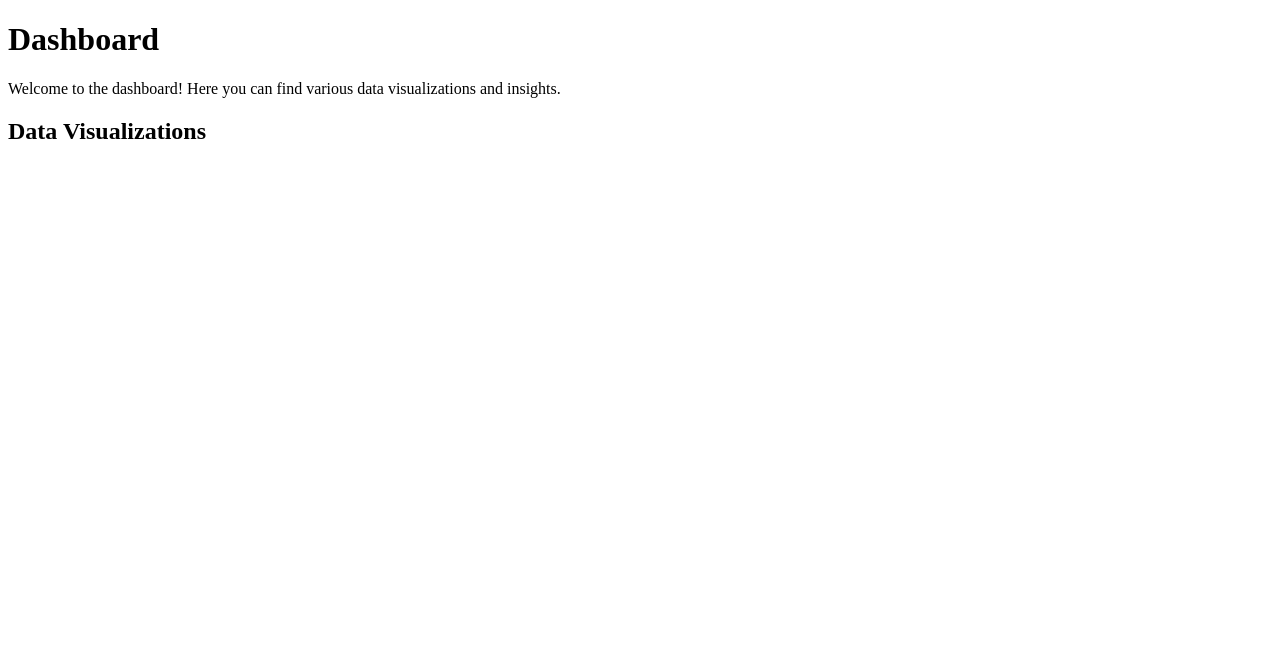
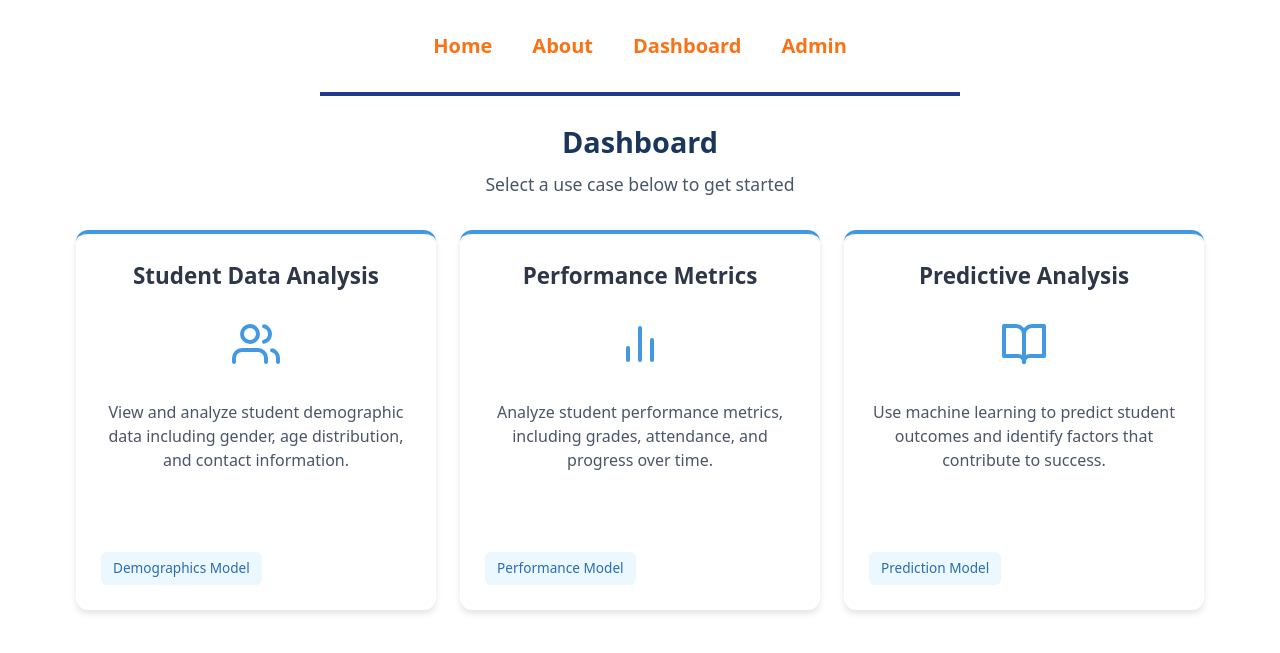
Before and after one commit to Richeaa/dsproject, a Django app: page /dashboard/ in a window 1280 px wide. Shown: the top 653 px of the page. Run offline with Django 5.2, Linux system fonts and the light colour scheme; some libraries are stand-ins or nearby versions.

Commit message:
dashboard

```diff
--- /dev/null
+++ b/dsproject/dsapp/static/css/dashboard_style.css
@@ -0,0 +1,147 @@
+/* dashboard_style.css */
+
+/* Main container styles */
+.dashboard-container {
+    max-width: 1200px;
+    margin: 0 auto;
+    padding: 24px;
+}
+
+.dashboard-title {
+    font-size: 1.8rem;
+    font-weight: bold;
+    margin-bottom: 0.5rem;
+    color: #1a365d;
+    text-align: center;
+}
+
+.dashboard-subtitle {
+    font-size: 1.1rem;
+    color: #4a5568;
+    margin-bottom: 2rem;
+    text-align: center;
+}
+
+/* Cards layout */
+.cards-container {
+    display: flex;
+    flex-wrap: wrap;
+    gap: 24px;
+    justify-content: center;
+}
+
+.card {
+    width: 360px;
+    height: 380px;
+    perspective: 1000px;
+    cursor: pointer;
+}
+
+.card-inner {
+    position: relative;
+    width: 100%;
+    height: 100%;
+    border-radius: 12px;
+    padding: 25px;
+    background-color: white;
+    box-shadow: 0 4px 6px rgba(0, 0, 0, 0.1);
+    display: flex;
+    flex-direction: column;
+    transition: transform 0.6s, box-shadow 0.3s;
+    border-top: 4px solid #4299e1;
+}
+
+.card:hover .card-inner {
+    transform: translateY(-10px);
+    box-shadow: 0 12px 24px rgba(0, 0, 0, 0.15);
+}
+
+/* Card content */
+.card-title {
+    text-align: center;
+    font-size: 1.4rem;
+    font-weight: 600;
+    color: #2d3748;
+    margin-bottom: 12px;
+}
+
+.card-icon {
+    color: #4299e1;
+    height: 80px;
+    display: flex;
+    align-items: center;
+    justify-content: center;
+    margin-bottom: 16px;
+}
+
+.card-description {
+    text-align: center;
+    font-size: 1rem;
+    color: #4a5568;
+    line-height: 1.5;
+    flex-grow: 1;
+}
+
+.card-footer {
+    margin-top: 16px;
+    display: flex;
+    flex-wrap: wrap;
+}
+
+/* Model badge */
+.model-badge {
+    display: inline-block;
+    background-color: #ebf8ff;
+    color: #2b6cb0;
+    padding: 6px 12px;
+    border-radius: 6px;
+    font-size: 0.85rem;
+    font-weight: 500;
+}
+
+/* Page header with back button */
+.page-header {
+    display: flex;
+    justify-content: space-between;
+    align-items: center;
+    margin-bottom: 1.5rem;
+}
+
+.back-button {
+    display: inline-block;
+    padding: 8px 16px;
+    background-color: #edf2f7;
+    color: #4a5568;
+    border-radius: 6px;
+    text-decoration: none;
+    font-size: 0.9rem;
+    transition: background-color 0.2s;
+}
+
+.back-button:hover {
+    background-color: #e2e8f0;
+}
+
+/* Responsive design */
+@media (max-width: 1024px) {
+    .cards-container {
+        gap: 16px;
+    }
+
+    .card {
+        width: calc(50% - 16px);
+        height: 300px;
+    }
+}
+
+@media (max-width: 768px) {
+    .card {
+        width: 100%;
+        height: auto;
+        min-height: 280px;
+    }
+
+    .card-inner {
+        padding: 20px;
+    }
+}
--- a/dsproject/dsapp/templates/dashboard.html
+++ b/dsproject/dsapp/templates/dashboard.html
@@ -1,13 +1,70 @@
-<!DOCTYPE html>
-<html lang="en">
-<head>
-    <meta charset="UTF-8">
-    <meta name="viewport" content="width=device-width, initial-scale=1.0">
-    <title>Dashboard</title>
-</head>
-<body>
-    <h1>Dashboard</h1>
-    <p>Welcome to the dashboard! Here you can find various data visualizations and insights.</p>
-    <h2>Data Visualizations</h2>
-</body>
-</html>
+{% extends "about.html" %}
+
+{% block title %}Dashboard{% endblock %}
+{% load static %}
+
+{% block content %}
+<link rel="stylesheet" href="{% static 'css/dashboard_style.css' %}">
+
+
+<div class="dashboard-container">
+    <h2 class="dashboard-title">Dashboard</h2>
+    <p class="dashboard-subtitle">Select a use case below to get started</p>
+
+    <div class="cards-container">
+        <!-- Left Card -->
+        <div class='card' onclick="location.href='#'">
+            <div class="card-inner">
+                <h3 class="card-title">Student Data Analysis</h3>
+                <div class="card-icon">
+                    <svg xmlns="http://www.w3.org/2000/svg" width="48" height="48" viewBox="0 0 24 24" fill="none" stroke="currentColor" stroke-width="2" stroke-linecap="round" stroke-linejoin="round">
+                        <path d="M17 21v-2a4 4 0 0 0-4-4H5a4 4 0 0 0-4 4v2"></path>
+                        <circle cx="9" cy="7" r="4"></circle>
+                        <path d="M23 21v-2a4 4 0 0 0-3-3.87"></path>
+                        <path d="M16 3.13a4 4 0 0 1 0 7.75"></path>
+                    </svg>
+                </div>
+                <p class="card-description">View and analyze student demographic data including gender, age distribution, and contact information.</p>
+                <div class="card-footer">
+                    <span class="model-badge">Demographics Model</span>
+                </div>
+            </div>
+        </div>
+
+        <!-- Middle Card -->
+        <div class="card" onclick="location.href='#'">
+            <div class="card-inner">
+                <h3 class="card-title">Performance Metrics</h3>
+                <div class="card-icon">
+                    <svg xmlns="http://www.w3.org/2000/svg" width="48" height="48" viewBox="0 0 24 24" fill="none" stroke="currentColor" stroke-width="2" stroke-linecap="round" stroke-linejoin="round">
+                        <line x1="18" y1="20" x2="18" y2="10"></line>
+                        <line x1="12" y1="20" x2="12" y2="4"></line>
+                        <line x1="6" y1="20" x2="6" y2="14"></line>
+                    </svg>
+                </div>
+                <p class="card-description">Analyze student performance metrics, including grades, attendance, and progress over time.</p>
+                <div class="card-footer">
+                    <span class="model-badge">Performance Model</span>
+                </div>
+            </div>
+        </div>
+
+        <!-- Right Card -->
+        <div class="card" onclick="location.href='#'">
+            <div class="card-inner">
+                <h3 class="card-title">Predictive Analysis</h3>
+                <div class="card-icon">
+                    <svg xmlns="http://www.w3.org/2000/svg" width="48" height="48" viewBox="0 0 24 24" fill="none" stroke="currentColor" stroke-width="2" stroke-linecap="round" stroke-linejoin="round">
+                        <path d="M2 3h6a4 4 0 0 1 4 4v14a3 3 0 0 0-3-3H2z"></path>
+                        <path d="M22 3h-6a4 4 0 0 0-4 4v14a3 3 0 0 1 3-3h7z"></path>
+                    </svg>
+                </div>
+                <p class="card-description">Use machine learning to predict student outcomes and identify factors that contribute to success.</p>
+                <div class="card-footer">
+                    <span class="model-badge">Prediction Model</span>
+                </div>
+            </div>
+        </div>
+    </div>
+</div>
+{% endblock %}
```
